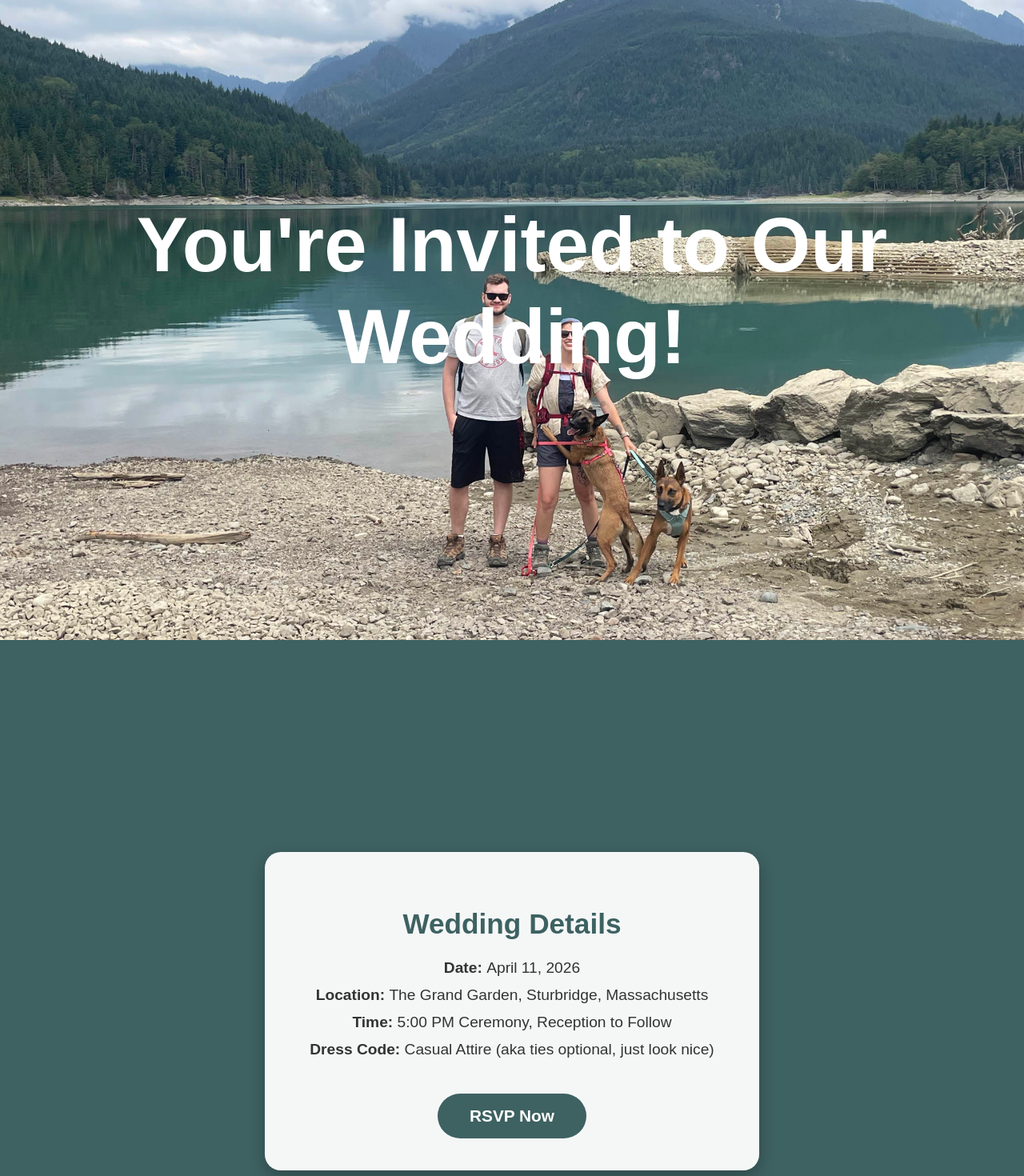
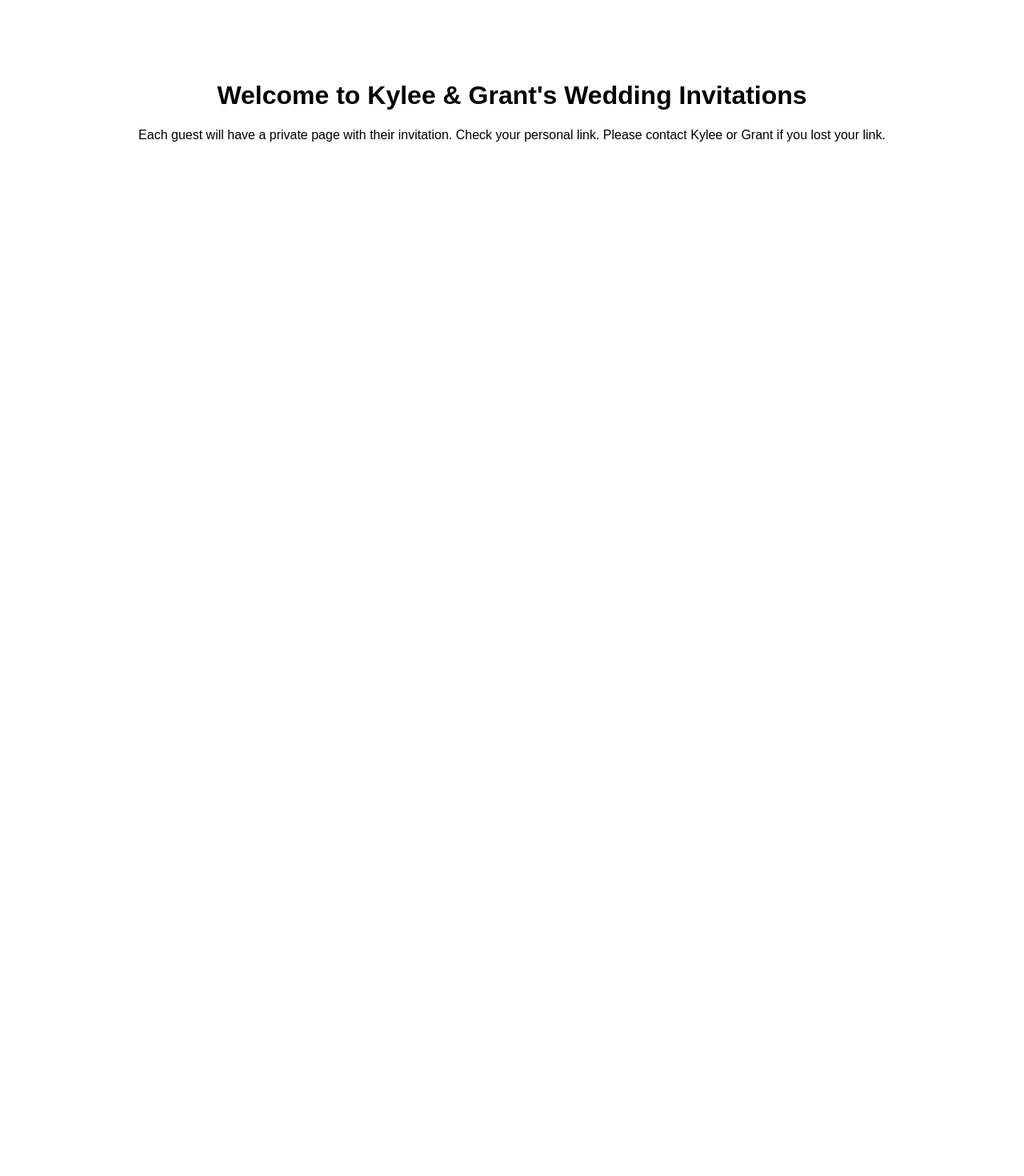
Before and after one commit to GrantPerkins/KyleeAndGrantWedding, a React (Create React App) app: page / in a window 1280 px wide. Shown: the top 1470 px of the page at 80% size. After the commit the page ends 800 px from the top, so only its background shows below. Built offline with nearby package versions, Linux system fonts and the light colour scheme.

Commit message:
custom invitations

```diff
--- a/package.json
+++ b/package.json
@@ -14,6 +14,7 @@
     "@types/react-dom": "^19.0.0",
     "react": "^19.1.1",
     "react-dom": "^19.1.1",
+    "react-router-dom": "^7.9.3",
     "react-scripts": "5.0.1",
     "typescript": "^4.4.2",
     "web-vitals": "^2.1.0"
--- a/src/App.tsx
+++ b/src/App.tsx
@@ -1,18 +1,23 @@
 import React from "react";
-import HeroSection from "./HeroSection";
-import DetailsSection from "./DetailsSection";
+import { BrowserRouter as Router, Routes, Route } from "react-router-dom";
+import HomePage from "./HomePage";
+import InvitationPage from "./InvitationPage";
 
 const App: React.FC = () => {
   const styles = {
-    fontFamily: "'Quicksand', sans-serif", // ✅ friendly font for whole site
+    fontFamily: "'Quicksand', sans-serif",
     margin: 0,
     padding: 0,
   };
 
   return (
     <div style={styles}>
-      <HeroSection />
-      <DetailsSection />
+      <Router>
+        <Routes>
+          <Route path="/" element={<HomePage />} />
+          <Route path="/:uuid" element={<InvitationPage />} />
+        </Routes>
+      </Router>
     </div>
   );
 };
--- a/src/DetailsSection.tsx
+++ b/src/DetailsSection.tsx
@@ -1,7 +1,11 @@
 import React, { useEffect, useRef, useState } from "react";
-import couple from "./couple3.jpg";
 
-const DetailsSection: React.FC = () => {
+interface DetailsSectionProps {
+  names: string;
+  plusOne: boolean;
+}
+
+const DetailsSection: React.FC<DetailsSectionProps> = ({ names, plusOne }) => {
   const ref = useRef<HTMLDivElement>(null);
   const [visible, setVisible] = useState(false);
 
@@ -25,24 +29,25 @@ const DetailsSection: React.FC = () => {
       justifyContent: "center",
       alignItems: "center",
       padding: "4rem 2rem",
-      backgroundColor: "#3e6161", // ✅ updated background color
-    //   backgroundImage: `url(${couple})`,
+      backgroundColor: "#3e6161",
     },
     card: {
       opacity: visible ? 1 : 0,
       transform: visible ? "translateY(0)" : "translateY(50px)",
       transition: "all 0.8s ease-out",
       backgroundColor: "rgba(255,255,255,0.95)",
-      padding: "2.5rem 3.5rem",
+      padding: "2.5rem 2rem",
       borderRadius: "20px",
       boxShadow: "0 8px 20px rgba(0,0,0,0.25)",
-      maxWidth: "700px",
+      width: "100%",
+      maxWidth: "800px",
       textAlign: "center" as const,
     },
-    heading: {
-      fontSize: "2.2rem",
-      marginBottom: "1.5rem",
+    greeting: {
+      fontSize: "1.6rem",
+      marginBottom: "2rem",
       color: "#3e6161",
+      lineHeight: 1.4,
     },
     text: {
       fontSize: "1.2rem",
@@ -71,11 +76,20 @@ const DetailsSection: React.FC = () => {
   return (
     <section ref={ref} style={styles.container}>
       <div style={styles.card}>
-        <h2 style={styles.heading}>Wedding Details</h2>
+        {/* Personalized Greeting */}
+        <p style={styles.text}>
+          {names}, we {plusOne ? "would love for you and your guest" : "would love for you"}{" "}
+          to come to the wedding of Kylee Rutkiewicz and Grant Perkins.
+        </p>
+        <h2 style={styles.greeting}>
+          Wedding Details:
+        </h2>
+
+        {/* Static Details */}
         <p style={styles.text}><b>Date: </b>April 11, 2026</p>
-        <p style={styles.text}><b>Location: </b>The Grand Garden, Sturbridge, Massachusetts</p>
+        <p style={styles.text}><b>Location: </b><a href="https://www.google.com/maps/dir//420+Main+St,+Sturbridge,+MA+01566/@42.1132172,-72.1806702,12z/data=!4m8!4m7!1m0!1m5!1m1!1s0x89e6a3064f54c15d:0xf8bf829cb0421a36!2m2!1d-72.0982694!2d42.1132467?entry=ttu&g_ep=EgoyMDI1MDkyNC4wIKXMDSoASAFQAw%3D%3D">The Barn at Wight Farm, Sturbridge, MA</a></p>
         <p style={styles.text}><b>Time: </b>5:00 PM Ceremony, Reception to Follow</p>
-        <p style={styles.text}><b>Dress Code: </b>Casual Attire (aka ties optional, just look nice)</p>
+        <p style={styles.text}><b>Dress Code: </b>Casual (aka ties optional, just look nice)</p>
 
         {/* RSVP Button */}
         <a
--- /dev/null
+++ b/src/HomePage.tsx
@@ -0,0 +1,15 @@
+import React from "react";
+
+const HomePage: React.FC = () => {
+  return (
+    <div style={{ textAlign: "center", padding: "5rem" }}>
+      <h1>Welcome to Kylee & Grant's Wedding Invitations</h1>
+      <p>
+        Each guest will have a private page with their invitation. Check your
+        personal link. Please contact Kylee or Grant if you lost your link.
+      </p>
+    </div>
+  );
+};
+
+export default HomePage;
--- /dev/null
+++ b/src/InvitationPage.tsx
@@ -0,0 +1,27 @@
+import React from "react";
+import { useParams } from "react-router-dom";
+import invitations from "./invitations.json";
+import HeroSection from "./HeroSection";
+import DetailsSection from "./DetailsSection";
+
+const InvitationPage: React.FC = () => {
+  const { uuid } = useParams<{ uuid: string }>();
+  const invitation = invitations.find((i) => i.uuid === uuid);
+
+  if (!invitation) {
+    return (
+      <div style={{ textAlign: "center", padding: "5rem" }}>
+        <h1>Invitation not found</h1>
+      </div>
+    );
+  }
+
+  return (
+    <div>
+      <HeroSection />
+      <DetailsSection names={invitation.names} plusOne={invitation.plusOne} />
+    </div>
+  );
+};
+
+export default InvitationPage;
--- /dev/null
+++ b/src/invitations.json
@@ -0,0 +1,22 @@
+[
+  {
+    "uuid": "5498",
+    "names": "Connor West",
+    "plusOne": true
+  },
+  {
+    "uuid": "5187",
+    "names": "Sarah Plutnicki",
+    "plusOne": true
+  },
+  {
+    "uuid": "8136",
+    "names": "Prentis Family",
+    "plusOne": false
+  },
+  {
+    "uuid": "2527",
+    "names": "Linda and Chris Perkins",
+    "plusOne": false
+  }
+]
```
Also changed, not shown: 1 other file (tests, documents, lock files or other folders).
